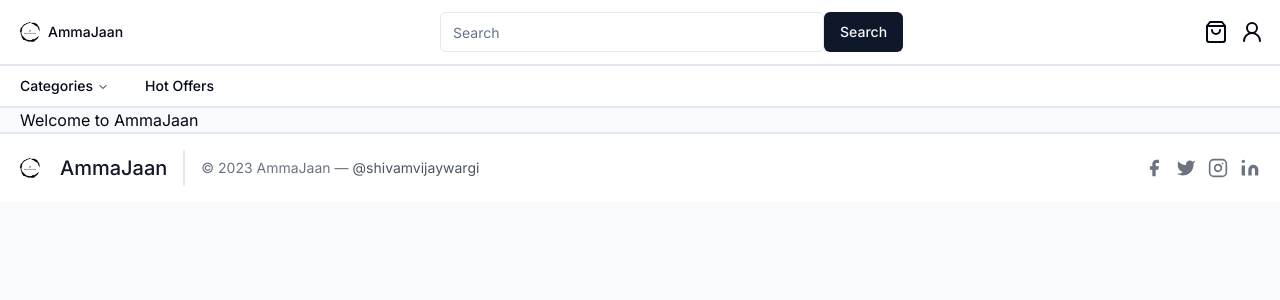
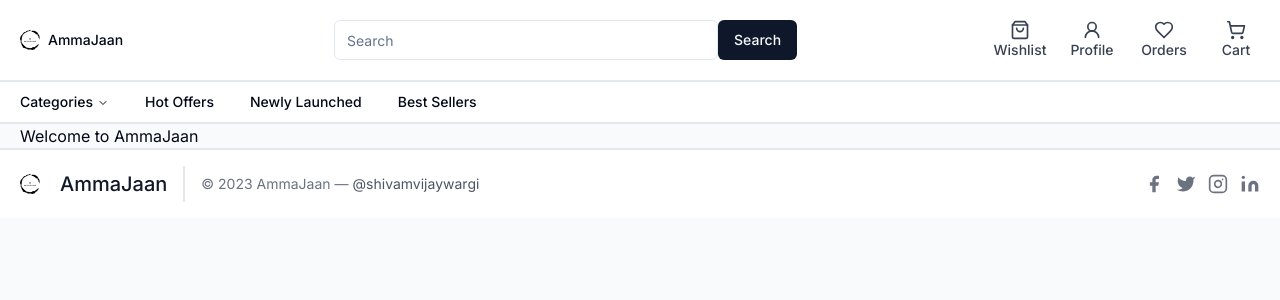
Before and after one commit to shivamvijaywargi/AmmaJaan-Frontend, a Next.js app: page / in a window 1280 px wide. Shown: the top 300 px of the page. Built offline with nearby package versions, Linux system fonts and the light colour scheme.

Commit message:
feat: Responsive Navbar complete

```diff
--- a/src/components/Navbar.tsx
+++ b/src/components/Navbar.tsx
@@ -16,7 +16,7 @@ import {
 } from '@/components/ui/navigation-menu';
 import Image from 'next/image';
 import { SITE_TITLE } from '@/configs/site';
-import { Menu, ShoppingBag, User2 } from 'lucide-react';
+import { Heart, Menu, ShoppingBag, ShoppingCart, User2 } from 'lucide-react';
 import { Input } from './ui/input';
 import { Button, buttonVariants } from './ui/button';
 // import { Icons } from '@/components/icons';
@@ -115,17 +115,92 @@ export default function Navbar() {
                   id="search"
                   className="w-96 max-w-lg"
                   placeholder="Search"
+                  autoComplete="off"
                 />
                 <Button>Search</Button>
               </NavigationMenuItem>
             </div>
-            {/* Nav icons */}
-            <div className="flex">
+            {/* Mobile Nav icons */}
+            <div className="flex md:hidden">
               <NavigationMenuItem className="mr-3">
-                <ShoppingBag />
+                <Link href={'/cart'} legacyBehavior passHref>
+                  <NavigationMenuLink
+                    className={cn(
+                      navigationMenuTriggerStyle(),
+                      '-ml-4 md:-ml-0'
+                    )}
+                  >
+                    <ShoppingCart />
+                  </NavigationMenuLink>
+                </Link>
               </NavigationMenuItem>
               <NavigationMenuItem>
-                <User2 />
+                <Link href={'/profile'} legacyBehavior passHref>
+                  <NavigationMenuLink
+                    className={cn(
+                      navigationMenuTriggerStyle(),
+                      '-ml-4 md:-ml-0'
+                    )}
+                  >
+                    <User2 />
+                  </NavigationMenuLink>
+                </Link>
+              </NavigationMenuItem>
+            </div>
+
+            {/* Desktop Nav icons */}
+            <div className="hidden md:flex text-gray-700 space-x-4">
+              <NavigationMenuItem>
+                <Link href={'/cart'} legacyBehavior passHref>
+                  <NavigationMenuLink
+                    className={cn(
+                      navigationMenuTriggerStyle(),
+                      'flex flex-col justify-center items-center h-14 w-14'
+                    )}
+                  >
+                    <ShoppingBag />
+                    Wishlist
+                  </NavigationMenuLink>
+                </Link>
+              </NavigationMenuItem>
+              <NavigationMenuItem>
+                <Link href={'/cart'} legacyBehavior passHref>
+                  <NavigationMenuLink
+                    className={cn(
+                      navigationMenuTriggerStyle(),
+                      'flex flex-col justify-center items-center h-14 w-14'
+                    )}
+                  >
+                    <User2 />
+                    Profile
+                  </NavigationMenuLink>
+                </Link>
+              </NavigationMenuItem>
+              <NavigationMenuItem>
+                <Link href={'/cart'} legacyBehavior passHref>
+                  <NavigationMenuLink
+                    className={cn(
+                      navigationMenuTriggerStyle(),
+                      'flex flex-col justify-center items-center h-14 w-14'
+                    )}
+                  >
+                    <Heart />
+                    Orders
+                  </NavigationMenuLink>
+                </Link>
+              </NavigationMenuItem>
+              <NavigationMenuItem>
+                <Link href={'/cart'} legacyBehavior passHref>
+                  <NavigationMenuLink
+                    className={cn(
+                      navigationMenuTriggerStyle(),
+                      'flex flex-col justify-center items-center h-14 w-14'
+                    )}
+                  >
+                    <ShoppingCart />
+                    Cart
+                  </NavigationMenuLink>
+                </Link>
               </NavigationMenuItem>
             </div>
           </NavigationMenuList>
@@ -155,6 +230,20 @@ export default function Navbar() {
             <Link href="/hot-offers" legacyBehavior passHref>
               <NavigationMenuLink className={navigationMenuTriggerStyle()}>
                 Hot Offers
+              </NavigationMenuLink>
+            </Link>
+          </NavigationMenuItem>
+          <NavigationMenuItem className="hidden md:block">
+            <Link href="/hot-offers" legacyBehavior passHref>
+              <NavigationMenuLink className={navigationMenuTriggerStyle()}>
+                Newly Launched
+              </NavigationMenuLink>
+            </Link>
+          </NavigationMenuItem>
+          <NavigationMenuItem className="hidden md:block">
+            <Link href="/hot-offers" legacyBehavior passHref>
+              <NavigationMenuLink className={navigationMenuTriggerStyle()}>
+                Best Sellers
               </NavigationMenuLink>
             </Link>
           </NavigationMenuItem>
```
